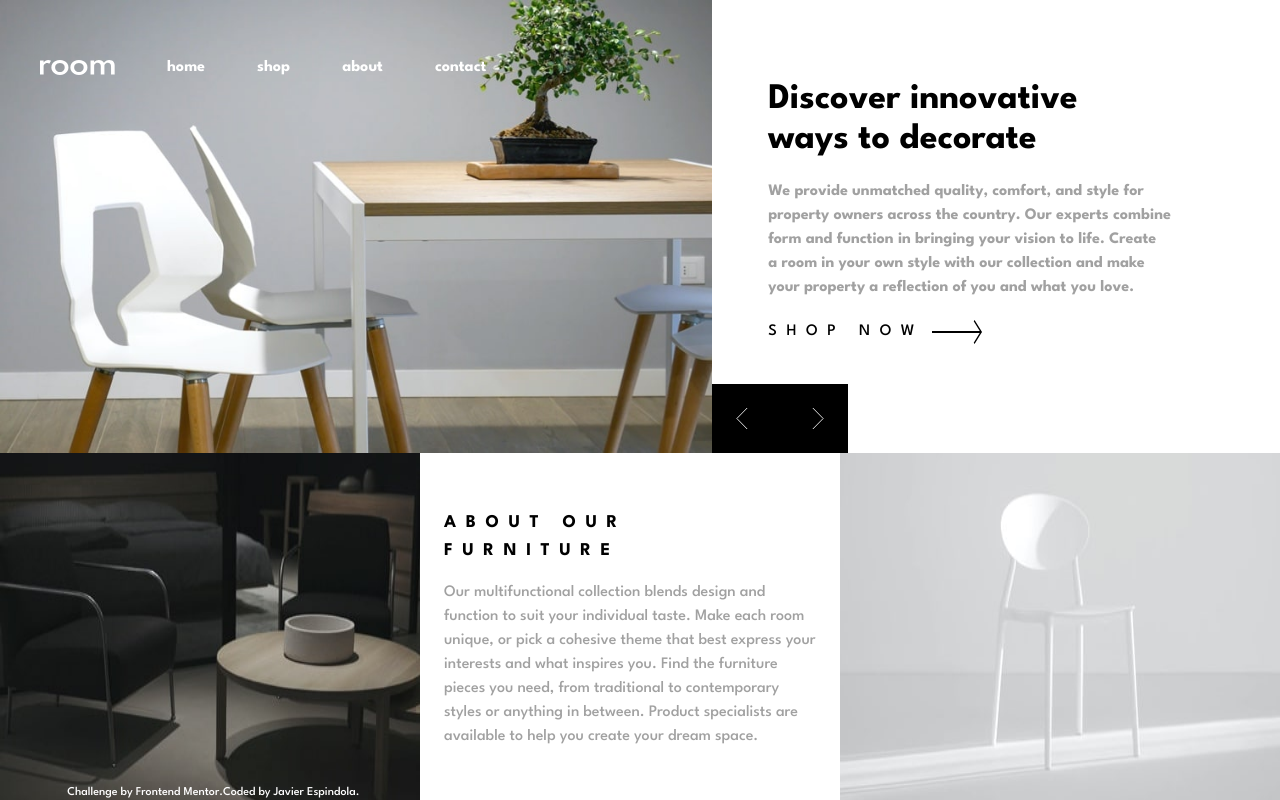
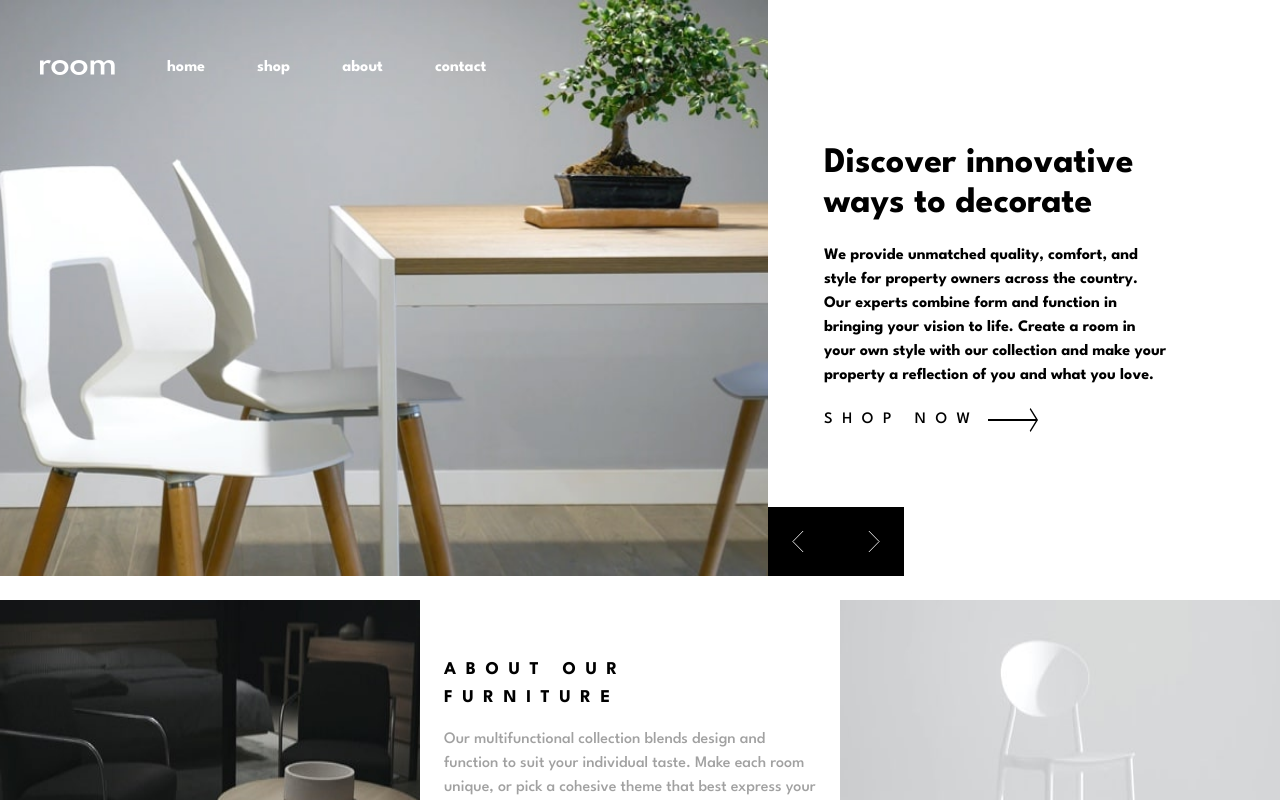
Before and after one commit to Micolash89/room-homepage-master-nextjs, a Next.js app: page / in a window 1280 px wide. Shown: the top 800 px of the page. Built offline with nearby package versions, Linux system fonts and the light colour scheme.

Commit message:
`Refactor CarrouselItems y componentes ItemSection con ajustes de diseño y optimizaciones de imagen`

```diff
--- a/src/components/CarrouselItems.tsx
+++ b/src/components/CarrouselItems.tsx
@@ -49,7 +49,7 @@ export default function CarrouselItems() {
 
   return (
     <div
-      className="relative w-full overflow-hidden"
+      className="relative w-full overflow-hidden min-h-[400px] sm:min-h-[500px] lg:min-h-[600px]"
       onMouseEnter={() => setIsPaused(true)}
       onMouseLeave={() => setIsPaused(false)}
     >
--- a/src/components/ItemSection.tsx
+++ b/src/components/ItemSection.tsx
@@ -17,22 +17,26 @@ export default function ItemSection({
   return (
     <>
       <section className="flex flex-col sm:flex-row bg-white text-black sm:w-full">
-        <div className="relative">
+        <div className="relative w-full sm:w-1/2 lg:w-3/5">
+          <div className="relative aspect-[4/3] sm:aspect-[3/4] lg:aspect-[4/3] w-full overflow-hidden">
             <Image
               src={urlDesktop}
-            className="hidden lg:block"
+              className="hidden lg:block object-cover"
               alt="hero-Desktop"
-            width={1200}
-            height={1200}
+              fill
+              sizes="(max-width: 1024px) 0px, 60vw"
+              priority
             />
             <Image
               src={urlMobile}
-            className="lg:hidden"
+              className="lg:hidden object-cover"
               alt="hero-Mobile"
-            width={500}
-            height={500}
+              fill
+              sizes="(max-width: 1024px) 100vw, 0px"
+              priority
             />
-          <div className="absolute bottom-0 right-0 -translate-x-0 -translate-y-0 flex  bg-black sm:-right-[8.5rem] ">
+          </div>
+          <div className="absolute bottom-0 right-0 -translate-x-0 -translate-y-0 flex gap-4 bg-black sm:-right-[8.5rem]">
             <ButtonItemArrow
               url="/assents/images/icon-angle-left.svg"
               name="arrow-left"
@@ -46,17 +50,16 @@ export default function ItemSection({
           </div>
         </div>
 
-        <div className="flex flex-col gap-5 items-center px-6 py-14 sm:px-14 sm:py-20">
+        <div className="flex flex-col gap-5 items-center px-6 py-14 sm:px-14 sm:py-20 sm:w-1/2 lg:w-2/5 sm:justify-center">
           <h2 className="font-bold text-4xl sm:max-w-lg text-balance">{title}</h2>
-          <p className="text-balance text-gris-primary font-bold max-w-3xl">
+          <p className="text-balance text-grey-primary font-bold max-w-3xl">
             {description}
           </p>
-          <a href="#" className="flex gap-2 text self-start hover:text-gris-primary transition-colors duration-300 group">
-            <span className="tracking-[0.6rem] uppercase ">Shop now</span>
+          <a href="#" className="flex gap-2 text self-start">
+            <span className="tracking-[0.6rem] uppercase">Shop now</span>
             <Image
               src="/assents/images/icon-arrow.svg"
               alt="arrow-link"
-              className="group-hover:grayscale-0"
               width={50}
               height={50}
             />
@@ -77,7 +80,7 @@ export function ButtonItemArrow({
   onClick?: () => void;
 }) {
   return (
-    <button className="p-6 hover:bg-gris-secondary transition-colors cursor-pointer first:pr-8 last:pl-8 duration-300" onClick={onClick}>
+    <button className="p-6 hover:bg-gray-800 transition-colors" onClick={onClick}>
       <Image src={url} alt={name} width={12} height={10} />
     </button>
   );
```
Also changed, not shown: src/components/Main.tsx (line endings or trailing spaces). Lines whose indentation alone changed are shown as unchanged.
